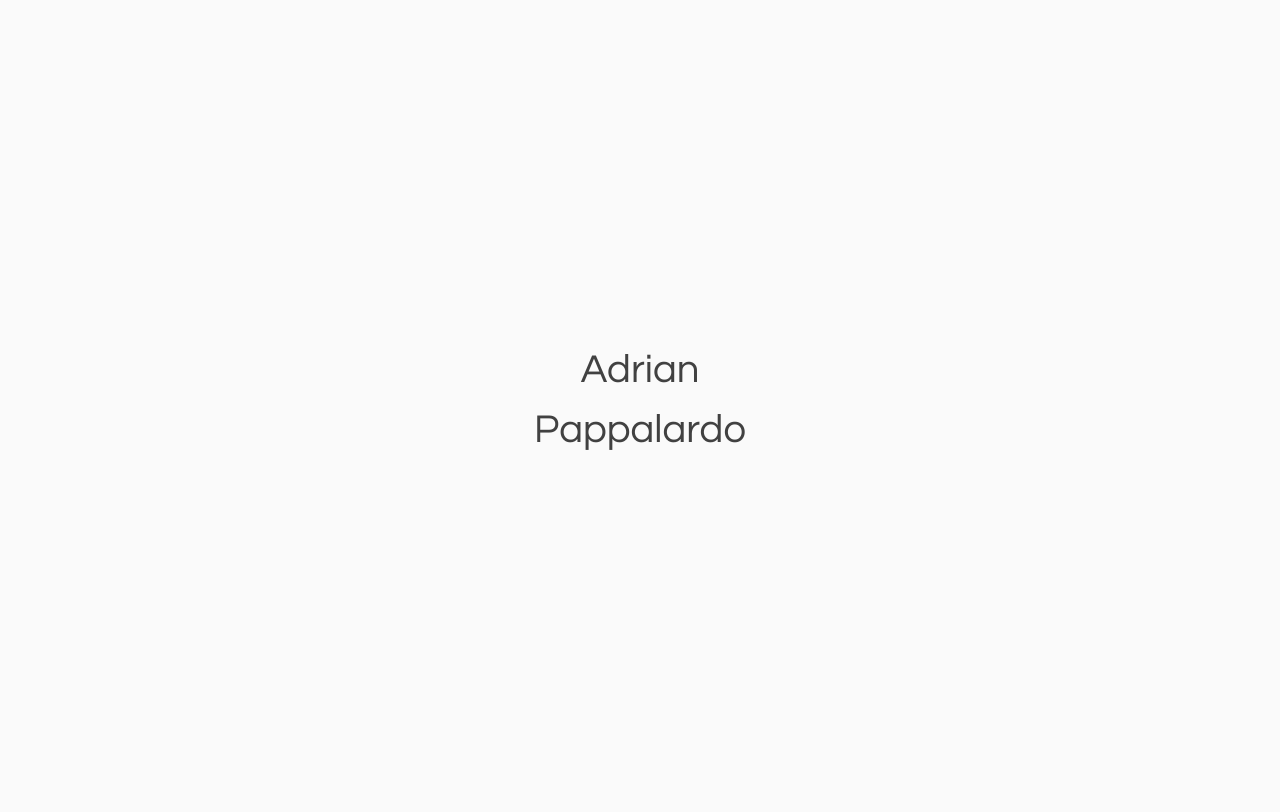
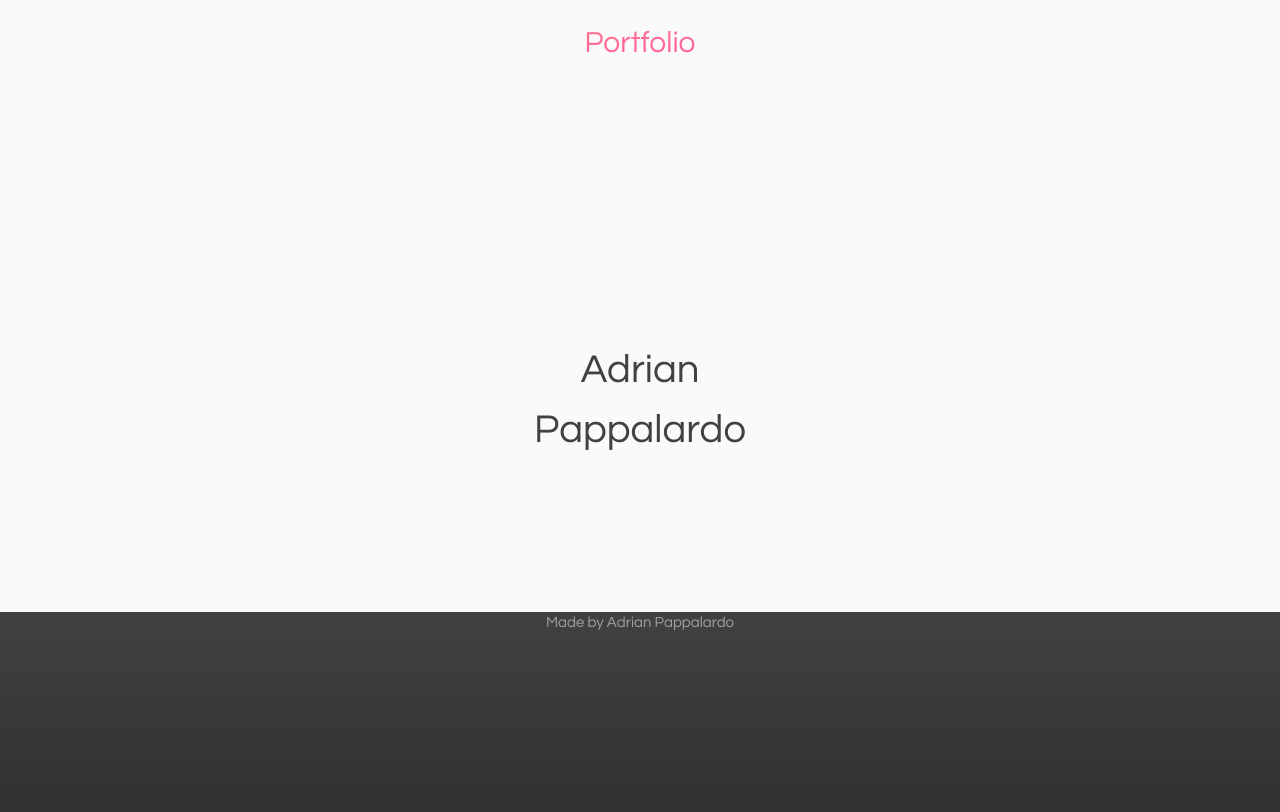
Before and after one commit to demonxdrag/demonxdrag.github.io, a React app: page / in a window 1280 px wide. Built offline with nearby package versions, Linux system fonts and the light colour scheme.

Commit message:
modificada la estructura de react

```diff
--- a/css/styles.css
+++ b/css/styles.css
@@ -1,25 +1,29 @@
+/**{
+  border: 1px solid red;
+}*/
+
 body{
   background-color: #fafafa;
 }
 
-@-webkit-keyframes animationCircle {
+@-webkit-keyframes shadowSpawn {
   from, 10%, to {
     box-shadow: 0px 0px 0px rgba(0,0,0,0.4);
   }
 
   70% {
-    box-shadow: 0px 20px 50px rgba(0,0,0,0.4);
+    box-shadow: 0px 10px 20px rgba(0,0,0,0.4);
     opacity: 1;
   }
 }
 
-@keyframes animationCircle {
+@keyframes shadowSpawn {
   from, 10%, to {
     box-shadow: 0px 0px 0px rgba(0,0,0,0.4);
   }
 
   70% {
-    box-shadow: 0px 20px 50px rgba(0,0,0,0.4);
+    box-shadow: 0px 10px 20px rgba(0,0,0,0.4);
     opacity: 1;
   }
 }
@@ -42,8 +46,8 @@ body{
   -webkit-animation-duration: 4s;
   animation-duration: 4s;
 
-  -webkit-animation-name: animationCircle;
-  animation-name: animationCircle;
+  -webkit-animation-name: shadowSpawn;
+  animation-name: shadowSpawn;
 
   -webkit-animation-timing-function: cubic-bezier(0.300, 0.610, 0.355, 1.000);
   animation-timing-function: cubic-bezier(0.300, 0.610, 0.355, 1.000);
@@ -56,6 +60,7 @@ body{
   font-family: "Century Gothic", CenturyGothic, AppleGothic, sans-serif;
   font-size: 40px;
   color: #414141;
+  opacity: 0;
 
   -webkit-animation-duration: 2s;
   animation-duration: 2s;
@@ -73,7 +78,6 @@ body{
   }
 }
 
-
 @keyframes hue {
   0% {
       -webkit-filter: hue-rotate(0deg);
@@ -88,14 +92,42 @@ body{
   box-shadow: 0px 0px 0px rgba(0,0,0,0.4);
   width 100%;
   padding: 20px;
+
+  -webkit-animation: shadowSpawn 2s;
+  animation: shadowSpawn 2s;
+
+}
+
+#menu_title{
+
   color: #fafafa;
   text-align: center;
+  font-size: 30px;
   font-family: "Century Gothic", CenturyGothic, AppleGothic, sans-serif;
-  font-size: 30px;
 
-  -webkit-animation: hue 60s infinite linear;
+  -webkit-animation: hue 40s infinite linear;
+  animation: hue 40s infinite linear;
   background-image: -webkit-linear-gradient(92deg,#f35626,#feab3a);
   -webkit-background-clip: text;
   -webkit-text-fill-color: transparent;
 
 }
+
+#container {
+  padding: 20%;
+}
+
+footer{
+  background: #414141;
+  background: -webkit-linear-gradient(bottom,#313131,#414141);
+  background: linear-gradient(to top,#313131,#414141);
+  height: 200px;
+}
+
+#owner{
+
+  color: #a0a0a0;
+  text-align: center;
+  font-family: "Century Gothic", CenturyGothic, AppleGothic, sans-serif;
+
+}
--- a/index.html
+++ b/index.html
@@ -20,7 +20,11 @@
 </head>
 
 <body>
+  <div id="menu_holder"><div id="menu_title">Portfolio</div></div>
   <div id='container'></div>
+<footer>
+  <p id="owner">Made by Adrian Pappalardo</p>
+</footer>
   <!--<div id="menu_holder"><div>Portfolio</div></div>-->
   <!--<div id="home_circle">Adrian<br/>Pappalardo</div>-->
 
--- a/src/components/Bar.jsx
+++ /dev/null
@@ -1,9 +0,0 @@
-import React from 'react';
-
-class Bar extends React.Component {
-	render() {
-		return <div id="menu_holder"><div>Portfolio</div></div>;
-	}
-}
-
-export default Bar;
--- /dev/null
+++ b/src/components/Home.jsx
@@ -0,0 +1,9 @@
+import React from 'react';
+
+class Home extends React.Component {
+	render() {
+		return <div id="menu_holder"><div id="menu_title">Portfolio</div></div>;
+	}
+}
+
+export default Home;
--- a/src/components/Pappw.jsx
+++ b/src/components/Pappw.jsx
@@ -1,5 +1,5 @@
 import React from 'react';
-import Bar from './Bar';
+import Home from './Home';
 import Init from './Init';
 
 class Papp extends React.Component {
```
